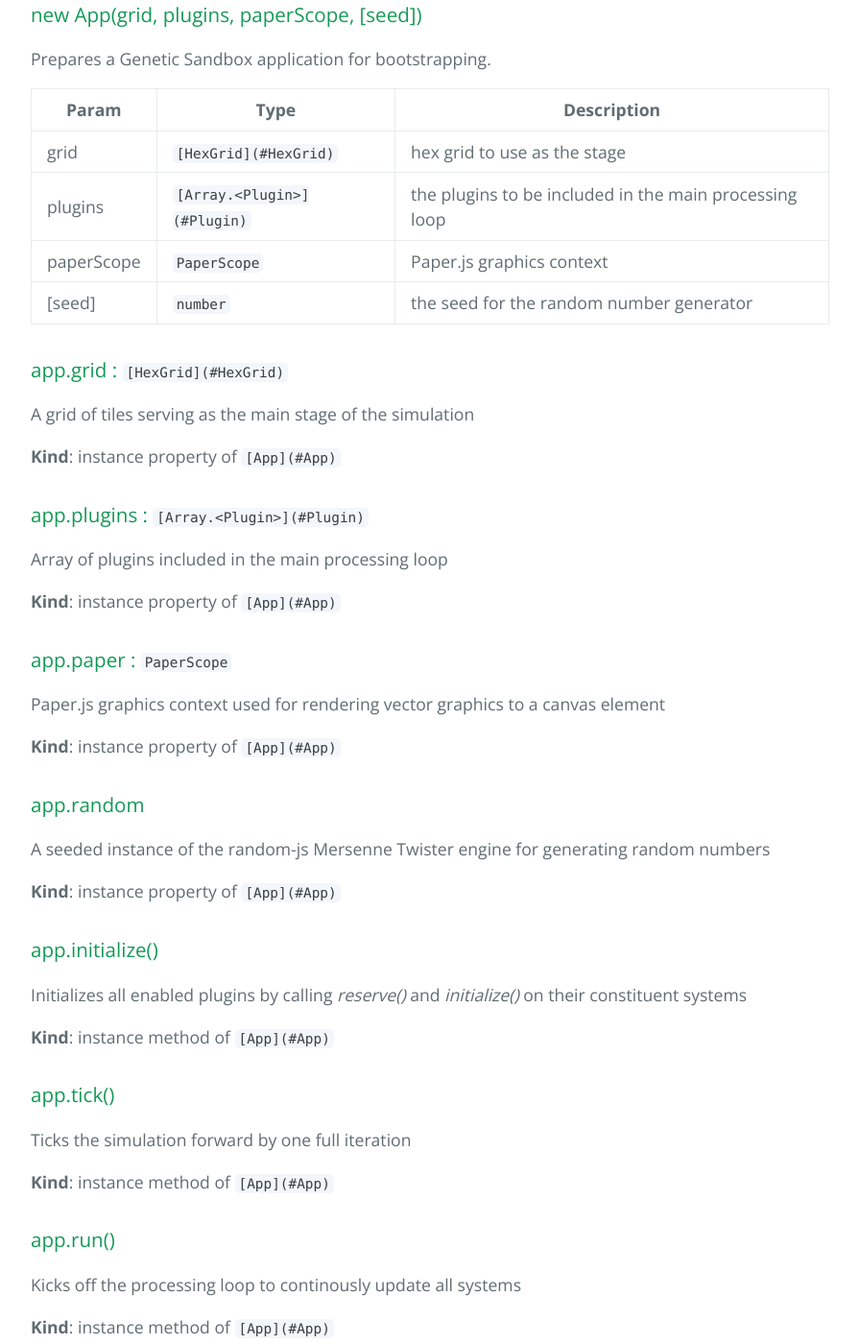
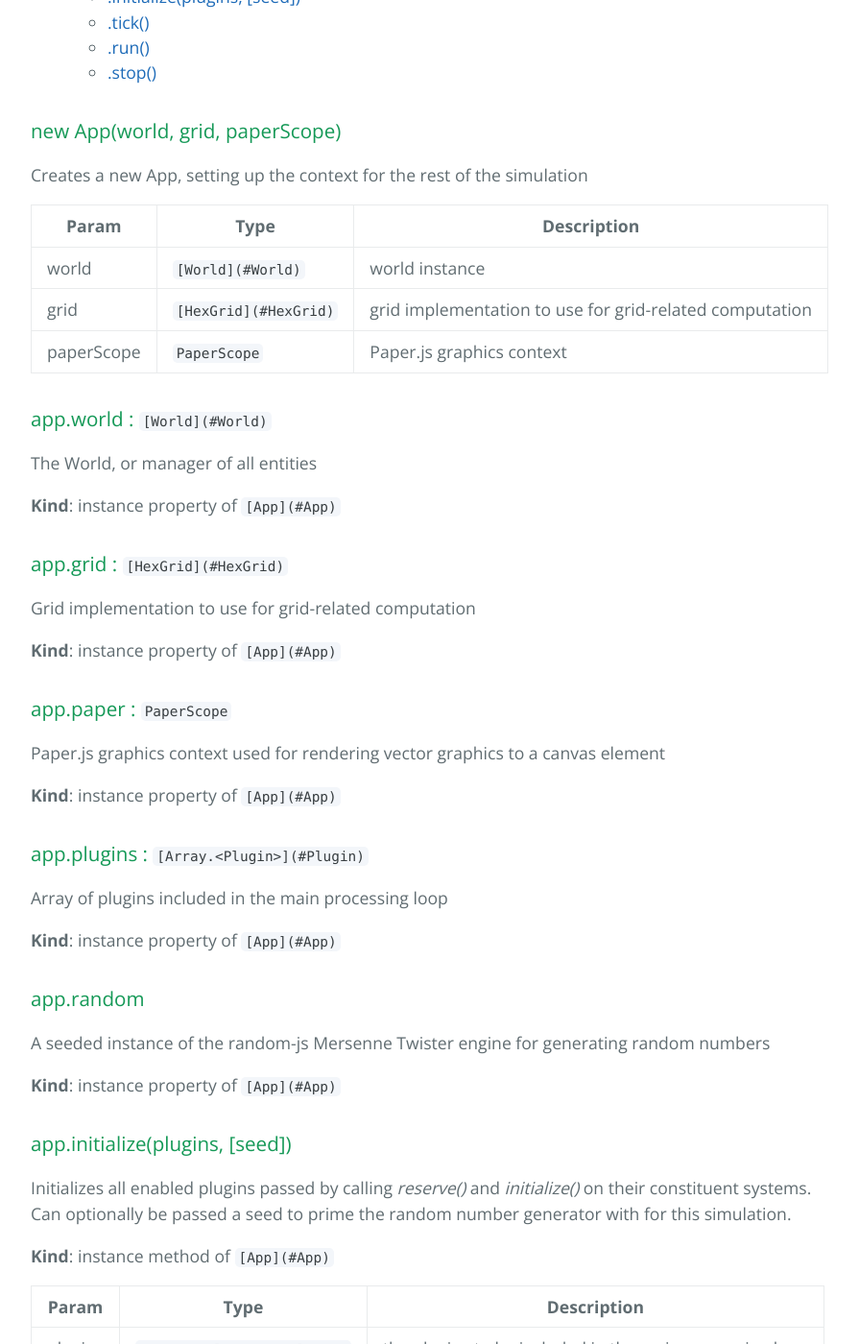
Before and after one commit to cjsauer/genetic-sandbox, a Jekyll site: the page built from docs.md, in a window 1280 px wide and 1400 px high, scrolled down 4472 px. Shown: the whole window at 96% size, without its empty margins (192-1087 px from the left). Built offline with Jekyll 4.4.1, drawn with Linux system fonts in a browser that asks for light colours; some of the changed text lies outside the part shown.

Commit message:
Refactor main and App to use the new World paradigm

```diff
--- a/docs.md
+++ b/docs.md
@@ -8,7 +8,7 @@ permalink: /docs/
 
 <dl>
 <dt><a href="#App">App</a></dt>
-<dd><p>The entry point and hub of the entire application</p>
+<dd><p>The context and heartbeat of the Genetic Sandbox simulation</p>
 </dd>
 <dt><a href="#Component">Component</a></dt>
 <dd><p>Components are bags of properties that entities possess. They may also
@@ -122,6 +122,9 @@ actions on the behalf of a creature</p>
 <dd><p>An abstract class representing 2D geometric shapes that have a center, a width,
 and a height</p>
 </dd>
+<dt><a href="#CoordEntityIndex">CoordEntityIndex</a></dt>
+<dd><p>An index providing fast lookup of Entities by their coordinate position</p>
+</dd>
 <dt><a href="#MultiStringHashMap">MultiStringHashMap</a></dt>
 <dd><p>A key/value store where keys can be a single string, or an array of strings</p>
 </dd>
@@ -176,49 +179,50 @@ values like color, stroke thickness, etc.</p>
 <a name="App"></a>
 
 ## App
-The entry point and hub of the entire application
+The context and heartbeat of the Genetic Sandbox simulation
 
 **Kind**: global class
 **See**
 
+- [World](#World)
 - [HexGrid](#HexGrid)
 - [Plugin](#Plugin)
 
 
 * [App](#App)
-    * [new App(grid, plugins, paperScope, [seed])](#new_App_new)
+    * [new App(world, grid, paperScope)](#new_App_new)
+    * [.world](#App+world) : <code>[World](#World)</code>
     * [.grid](#App+grid) : <code>[HexGrid](#HexGrid)</code>
+    * [.paper](#App+paper) : <code>PaperScope</code>
     * [.plugins](#App+plugins) : <code>[Array.&lt;Plugin&gt;](#Plugin)</code>
-    * [.paper](#App+paper) : <code>PaperScope</code>
     * [.random](#App+random)
-    * [.initialize()](#App+initialize)
+    * [.initialize(plugins, [seed])](#App+initialize)
     * [.tick()](#App+tick)
     * [.run()](#App+run)
     * [.stop()](#App+stop)
 
 <a name="new_App_new"></a>
 
-### new App(grid, plugins, paperScope, [seed])
-Prepares a Genetic Sandbox application for bootstrapping.
-
-
-| Param | Type | Description |
-| --- | --- | --- |
-| grid | <code>[HexGrid](#HexGrid)</code> | hex grid to use as the stage |
-| plugins | <code>[Array.&lt;Plugin&gt;](#Plugin)</code> | the plugins to be included in the main processing loop |
+### new App(world, grid, paperScope)
+Creates a new App, setting up the context for the rest of the simulation
+
+
+| Param | Type | Description |
+| --- | --- | --- |
+| world | <code>[World](#World)</code> | world instance |
+| grid | <code>[HexGrid](#HexGrid)</code> | grid implementation to use for grid-related computation |
 | paperScope | <code>PaperScope</code> | Paper.js graphics context |
-| [seed] | <code>number</code> | the seed for the random number generator |
-
+
+<a name="App+world"></a>
+
+### app.world : <code>[World](#World)</code>
+The World, or manager of all entities
+
+**Kind**: instance property of <code>[App](#App)</code>
 <a name="App+grid"></a>
 
 ### app.grid : <code>[HexGrid](#HexGrid)</code>
-A grid of tiles serving as the main stage of the simulation
-
-**Kind**: instance property of <code>[App](#App)</code>
-<a name="App+plugins"></a>
-
-### app.plugins : <code>[Array.&lt;Plugin&gt;](#Plugin)</code>
-Array of plugins included in the main processing loop
+Grid implementation to use for grid-related computation
 
 **Kind**: instance property of <code>[App](#App)</code>
 <a name="App+paper"></a>
@@ -228,6 +232,12 @@ Paper.js graphics context used for rendering vector graphics to a
 canvas element
 
 **Kind**: instance property of <code>[App](#App)</code>
+<a name="App+plugins"></a>
+
+### app.plugins : <code>[Array.&lt;Plugin&gt;](#Plugin)</code>
+Array of plugins included in the main processing loop
+
+**Kind**: instance property of <code>[App](#App)</code>
 <a name="App+random"></a>
 
 ### app.random
@@ -237,11 +247,18 @@ generating random numbers
 **Kind**: instance property of <code>[App](#App)</code>
 <a name="App+initialize"></a>
 
-### app.initialize()
-Initializes all enabled plugins by calling *reserve()* and *initialize()*
-on their constituent systems
+### app.initialize(plugins, [seed])
+Initializes all enabled plugins passed by calling *reserve()* and
+*initialize()* on their constituent systems. Can optionally be passed a
+seed to prime the random number generator with for this simulation.
 
 **Kind**: instance method of <code>[App](#App)</code>
+
+| Param | Type | Description |
+| --- | --- | --- |
+| plugins | <code>[Array.&lt;Plugin&gt;](#Plugin)</code> | the plugins to be included in the main processing loop |
+| [seed] | <code>number</code> | the seed for the random number generator |
+
 <a name="App+tick"></a>
 
 ### app.tick()
@@ -672,6 +689,7 @@ lookup of entities by component
 * [World](#World)
     * [new World()](#new_World_new)
     * [.addEntity(entity)](#World+addEntity)
+    * [.addEntities(entities)](#World+addEntities)
     * [.getEntities()](#World+getEntities) ⇒ <code>[Array.&lt;Entity&gt;](#Entity)</code>
     * [.getEntitiesWith(...componentNames)](#World+getEntitiesWith) ⇒ <code>[Array.&lt;Entity&gt;](#Entity)</code>
 
@@ -691,6 +709,18 @@ is already in the world
 | Param | Type | Description |
 | --- | --- | --- |
 | entity | <code>[Entity](#Entity)</code> | the entity to add |
+
+<a name="World+addEntities"></a>
+
+### world.addEntities(entities)
+Adds the given array of entities to this world, skipping entities that
+have already been added.
+
+**Kind**: instance method of <code>[World](#World)</code>
+
+| Param | Type | Description |
+| --- | --- | --- |
+| entities | <code>[Array.&lt;Entity&gt;](#Entity)</code> | array of entities to add to this world |
 
 <a name="World+getEntities"></a>
 
@@ -2914,6 +2944,56 @@ The height of the bounding box containing this shape
 
 **Kind**: instance abstract property of <code>[Shape](#Shape)</code>
 **Returns**: <code>number</code> - The height of the bounding box containing this shape
+<a name="CoordEntityIndex"></a>
+
+## CoordEntityIndex
+An index providing fast lookup of Entities by their coordinate position
+
+**Kind**: global class
+
+* [CoordEntityIndex](#CoordEntityIndex)
+    * [new CoordEntityIndex()](#new_CoordEntityIndex_new)
+    * [.length](#CoordEntityIndex+length) ⇒ <code>number</code>
+    * [.rebuild(entities)](#CoordEntityIndex+rebuild)
+    * [.findEntitiesAt(coord)](#CoordEntityIndex+findEntitiesAt) ⇒ <code>[Array.&lt;Entity&gt;](#Entity)</code>
+
+<a name="new_CoordEntityIndex_new"></a>
+
+### new CoordEntityIndex()
+Constructs an empty CoordEntityIndex
+
+<a name="CoordEntityIndex+length"></a>
+
+### coordEntityIndex.length ⇒ <code>number</code>
+Returns the current number of entities stored in the index
+
+**Kind**: instance property of <code>[CoordEntityIndex](#CoordEntityIndex)</code>
+**Returns**: <code>number</code> - current number of entities stored in the index
+<a name="CoordEntityIndex+rebuild"></a>
+
+### coordEntityIndex.rebuild(entities)
+Rebuilds the index of the given entities for fast lookup by their coordinate
+positions (Coord component). If an entity does not contain a Coord
+component, it is not included in the index.
+
+**Kind**: instance method of <code>[CoordEntityIndex](#CoordEntityIndex)</code>
+
+| Param | Type | Description |
+| --- | --- | --- |
+| entities | <code>[Array.&lt;Entity&gt;](#Entity)</code> | array of entities to build the index for |
+
+<a name="CoordEntityIndex+findEntitiesAt"></a>
+
+### coordEntityIndex.findEntitiesAt(coord) ⇒ <code>[Array.&lt;Entity&gt;](#Entity)</code>
+Returns an array of entities that are located at the given coordinate
+
+**Kind**: instance method of <code>[CoordEntityIndex](#CoordEntityIndex)</code>
+**Returns**: <code>[Array.&lt;Entity&gt;](#Entity)</code> - array of entities with given coordinates
+
+| Param | Type | Description |
+| --- | --- | --- |
+| coord | <code>[Coord](#Coord)</code> | coordinate |
+
 <a name="MultiStringHashMap"></a>
 
 ## MultiStringHashMap
```
